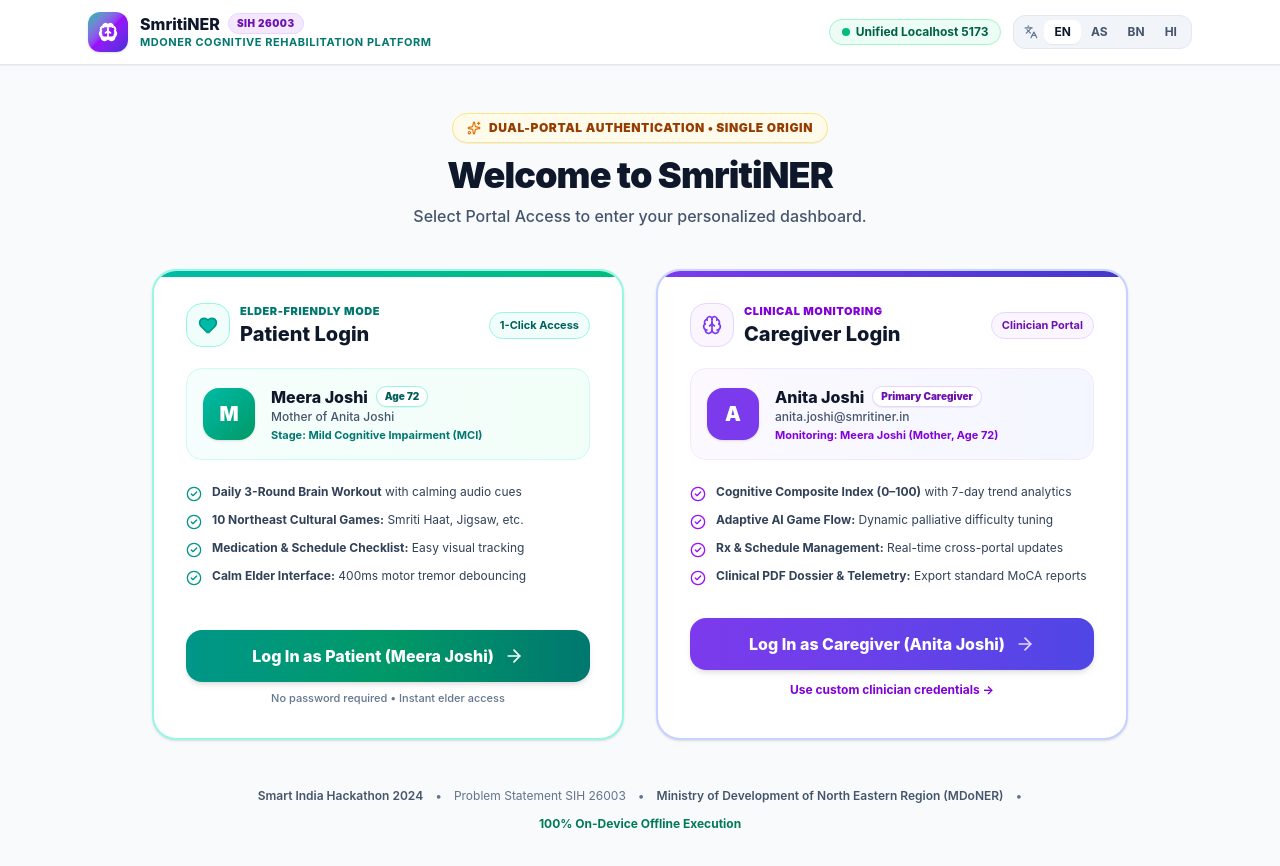
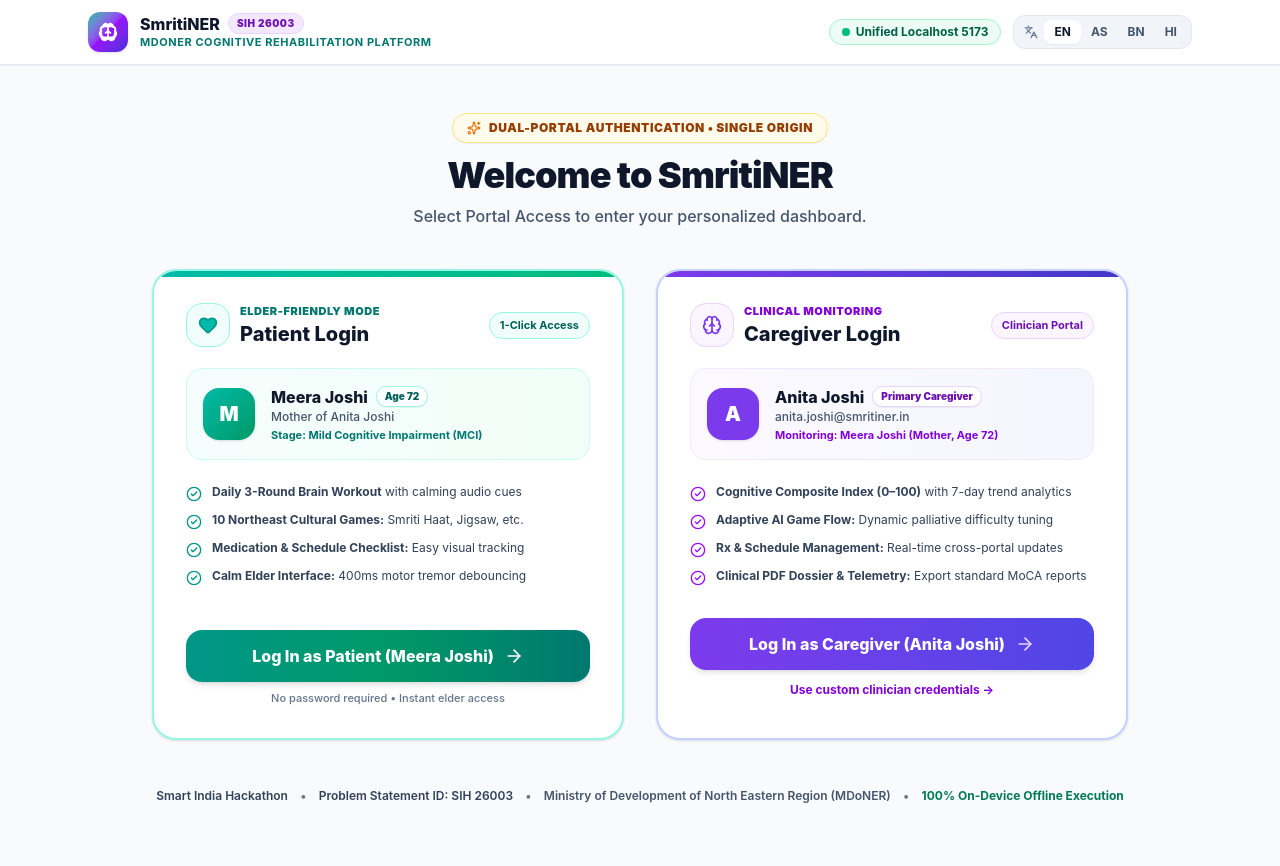
Before and after one commit to ParthNaukarkar/Dementia-, a React (Vite) app: page / in a window 1280 px wide. Shown: the top 866 px of the page. Built offline with nearby package versions, Linux system fonts and the light colour scheme.

Commit message:
fix: remove erroneous 2024 year reference, standardize to SIH 26003

```diff
--- a/src/components/auth/LoginPage.tsx
+++ b/src/components/auth/LoginPage.tsx
@@ -337,9 +337,9 @@
 
         {/* ─── FOOTER METADATA ────────────────────────────────────────────── */}
         <div className="mt-12 text-center text-xs text-slate-500 flex flex-wrap items-center justify-center gap-3">
-          <span className="font-semibold text-slate-600">Smart India Hackathon 2024</span>
+          <span className="font-semibold text-slate-700">Smart India Hackathon</span>
           <span>•</span>
-          <span>Problem Statement SIH 26003</span>
+          <span className="font-semibold text-slate-700">Problem Statement ID: SIH 26003</span>
           <span>•</span>
           <span className="font-semibold text-slate-600">Ministry of Development of North Eastern Region (MDoNER)</span>
           <span>•</span>
```
